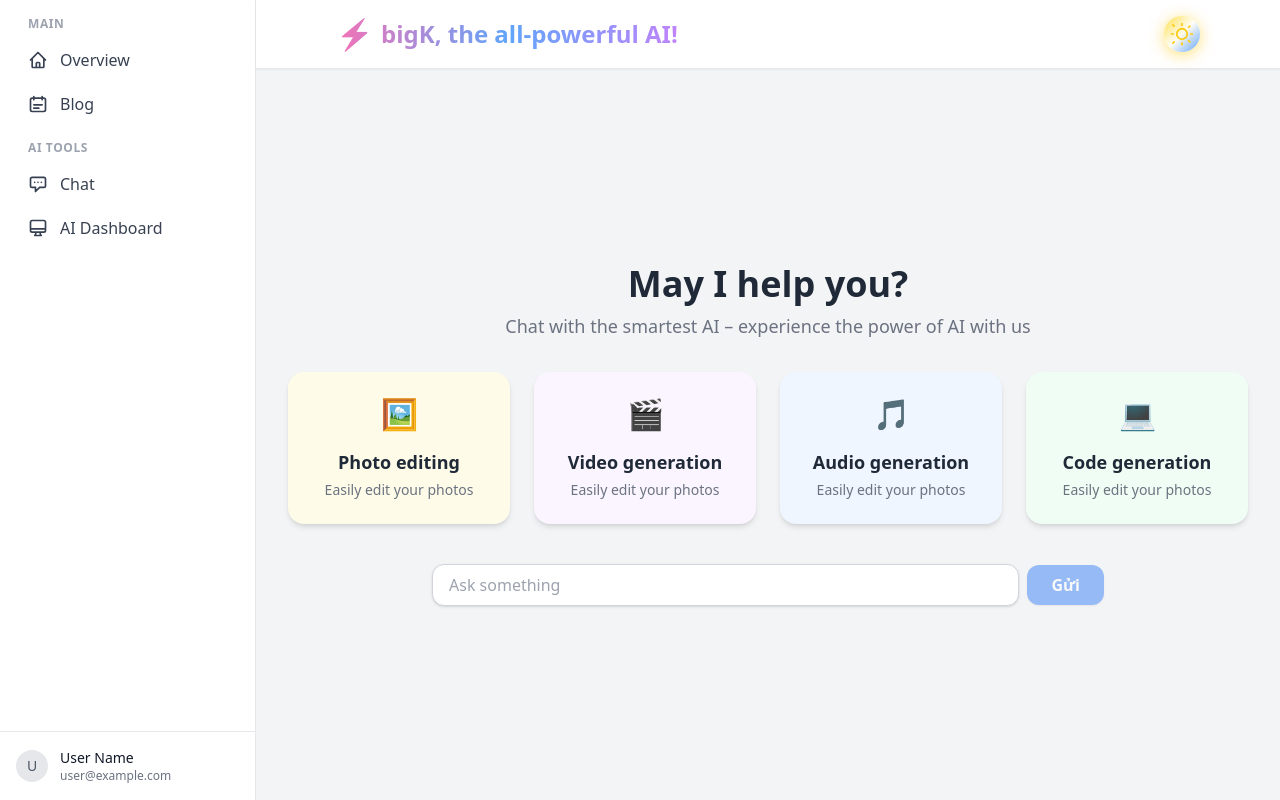
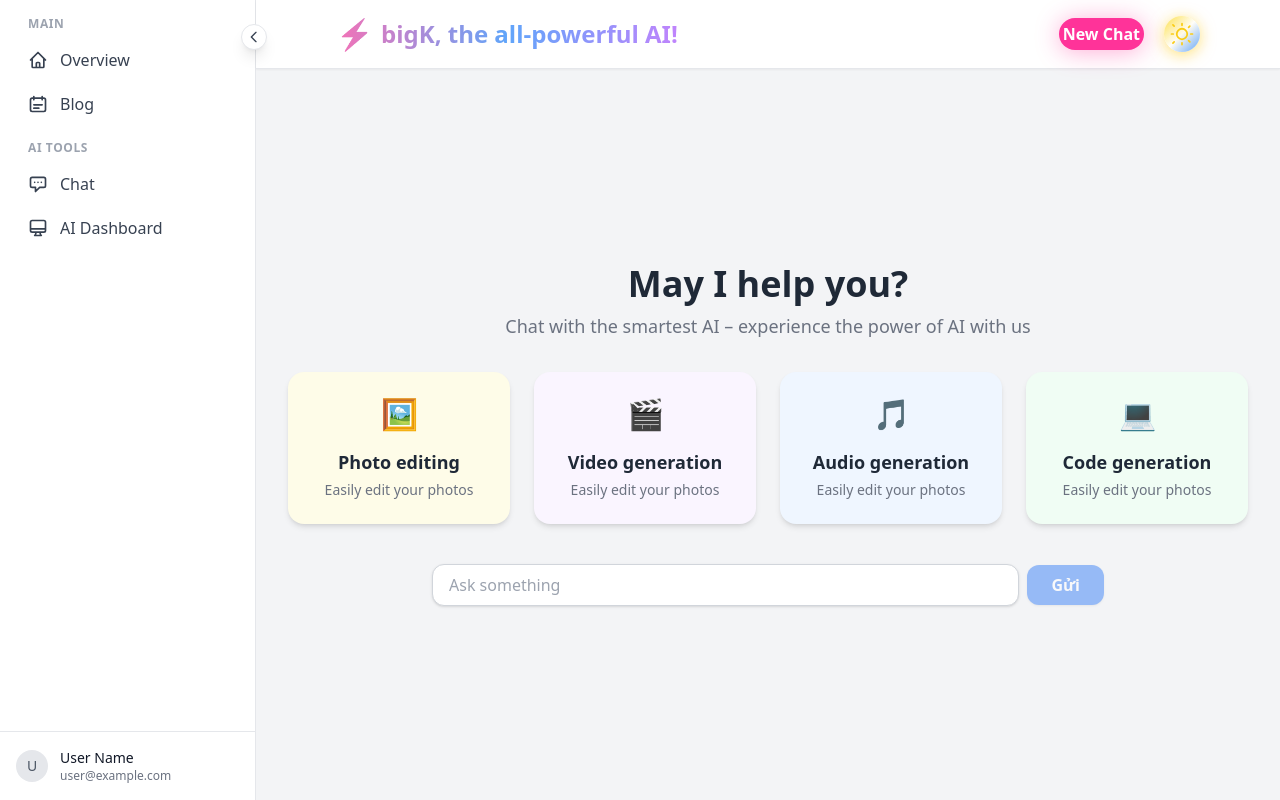
Before and after one commit to TrvKhanh/chatbot, a Next.js app: page / in a window 1280 px wide. Built offline with nearby package versions, Linux system fonts and the light colour scheme.

Commit message:
update sidebar

```diff
--- a/src/app/components/Sidebar.tsx
+++ b/src/app/components/Sidebar.tsx
@@ -1,9 +1,34 @@
-import React from 'react';
+import React, { useState } from 'react';
 import Link from 'next/link';
 
 const Sidebar: React.FC = () => {
+  const [open, setOpen] = useState(true);
+
+  if (!open) {
+    return (
+      <button
+        className="fixed top-6 left-2 z-50 p-1 rounded-full bg-white dark:bg-[#1C1C1C] shadow-lg border border-gray-200 dark:border-gray-700 hover:bg-gray-100 dark:hover:bg-gray-800 transition"
+        onClick={() => setOpen(true)}
+        aria-label="Open sidebar"
+      >
+        <svg xmlns="http://www.w3.org/2000/svg" className="w-4 h-4 text-gray-700 dark:text-gray-200" fill="none" viewBox="0 0 24 24" stroke="currentColor" strokeWidth={2}>
+          <path strokeLinecap="round" strokeLinejoin="round" d="M9 5l7 7-7 7" />
+        </svg>
+      </button>
+    );
+  }
+
   return (
-    <aside className="w-64 h-screen bg-white dark:bg-[#1C1C1C] border-r border-gray-200 dark:border-gray-700 flex flex-col">
+    <aside className="w-64 h-screen bg-white dark:bg-[#1C1C1C] border-r border-gray-200 dark:border-gray-700 flex flex-col relative transition-all duration-300">
+      <button
+        className="absolute -right-3 top-6 z-50 p-1 rounded-full bg-white dark:bg-[#1C1C1C] shadow-lg border border-gray-200 dark:border-gray-700 hover:bg-gray-100 dark:hover:bg-gray-800 transition"
+        onClick={() => setOpen(false)}
+        aria-label="Close sidebar"
+      >
+        <svg xmlns="http://www.w3.org/2000/svg" className="w-4 h-4 text-gray-700 dark:text-gray-200" fill="none" viewBox="0 0 24 24" stroke="currentColor" strokeWidth={2}>
+          <path strokeLinecap="round" strokeLinejoin="round" d="M15 19l-7-7 7-7" />
+        </svg>
+      </button>
       {/* Main Navigation */}
       <nav className="flex-1 overflow-y-auto py-4">
         <div className="px-4 space-y-4">
--- a/src/app/components/Topbar.tsx
+++ b/src/app/components/Topbar.tsx
@@ -17,6 +17,13 @@ const Topbar: React.FC = () => {
           </h1>
         </div>
       </div>
+      <button
+        className="ml-5 px-1 py-1 rounded-full bg-[#FF3399] text-white font-semibold shadow-lg hover:shadow-1xl transition-all duration-300 focus:outline-none ring-2 ring-pink-200 hover:ring-4 active:scale-95"
+        style={{ boxShadow: '0 2px 24px 0 rgba(255,51,153,0.4)' }}
+        aria-label="New chat"
+      >
+        New Chat
+      </button>
       <button
         onClick={toggleTheme}
         className="ml-5 p-1 rounded-full bg-gradient-to-br from-yellow-300 via-white to-blue-400 dark:from-gray-700 dark:via-gray-900 dark:to-blue-900 shadow-lg hover:shadow-2xl ring-2 ring-white dark:ring-blue-900 transition-all duration-300 focus:outline-none"
```
